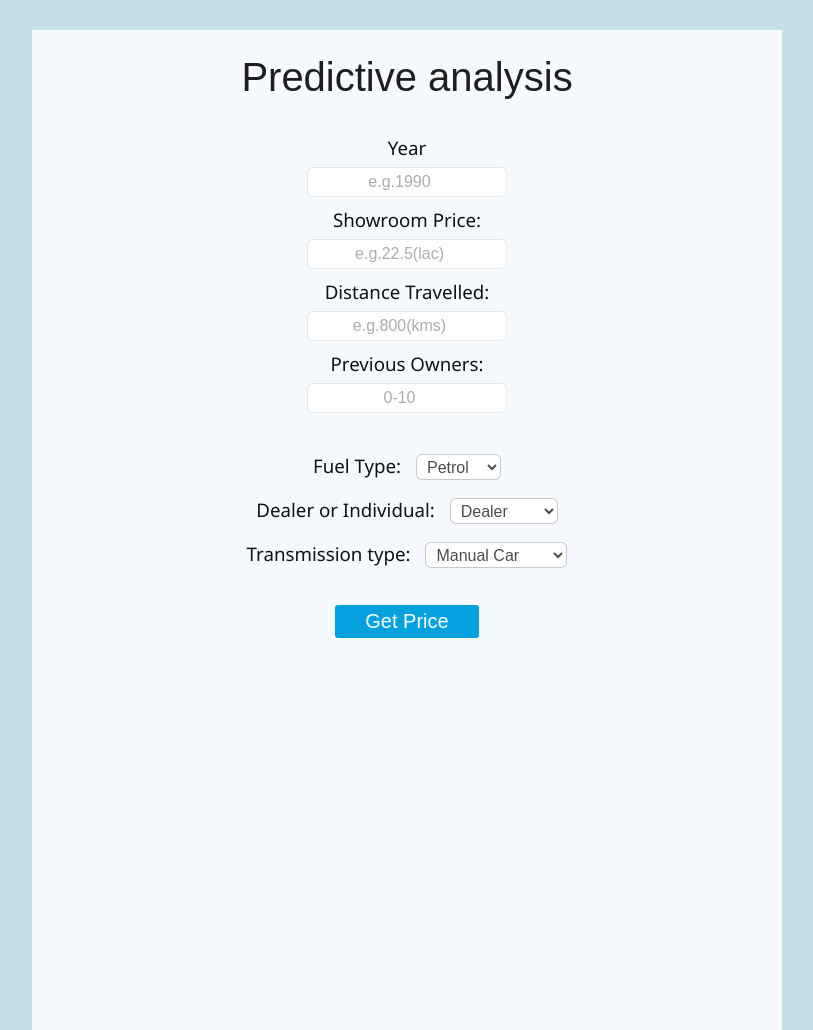
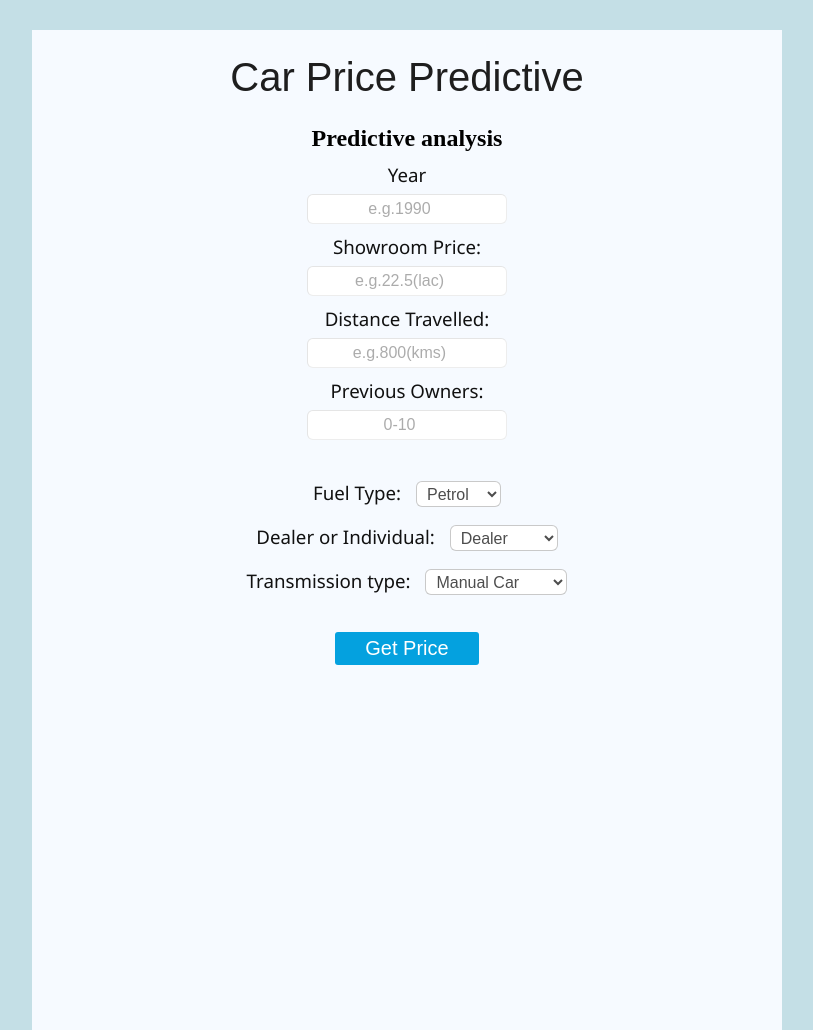
Before and after one commit to kunal10713/Car-prize-Prediction, a Flask app: page / in a window 1280 px wide. Shown: the whole page, without its empty margins (233-1046 px from the left). Run offline with Flask 2, Linux system fonts and the light colour scheme; parts of the project's set-up code (start-up, migrations or seed data) failed here and were passed over.

Commit message:
Add files via upload

```diff
--- a/templates/index.html
+++ b/templates/index.html
@@ -12,7 +12,10 @@
 
     <div id="bod">
         <form action="{{ url_for('predict')}}" method="post">
-            <h1>Predictive analysis</h1>
+            <h1>Car Price Predictive</h1>
+			<h2>Predictive analysis</h2>
+
+
 
             <div class="box1">
                 <h3>Year</h3>
```
